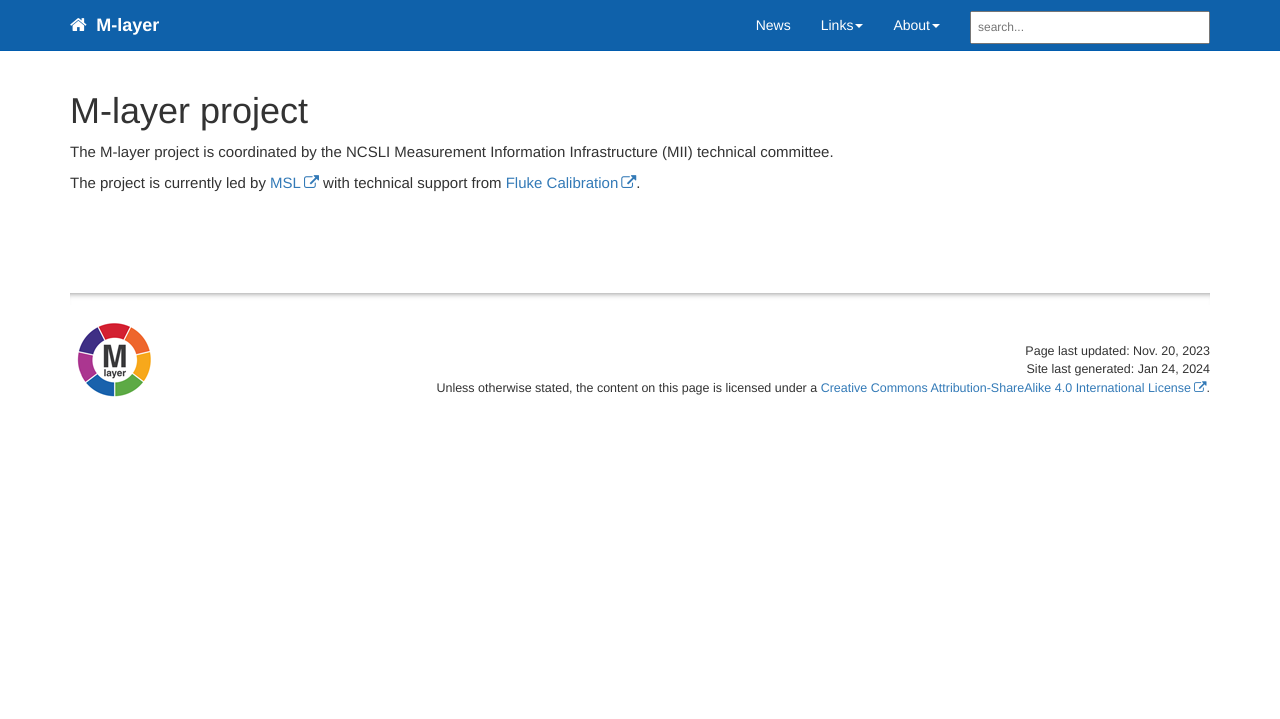
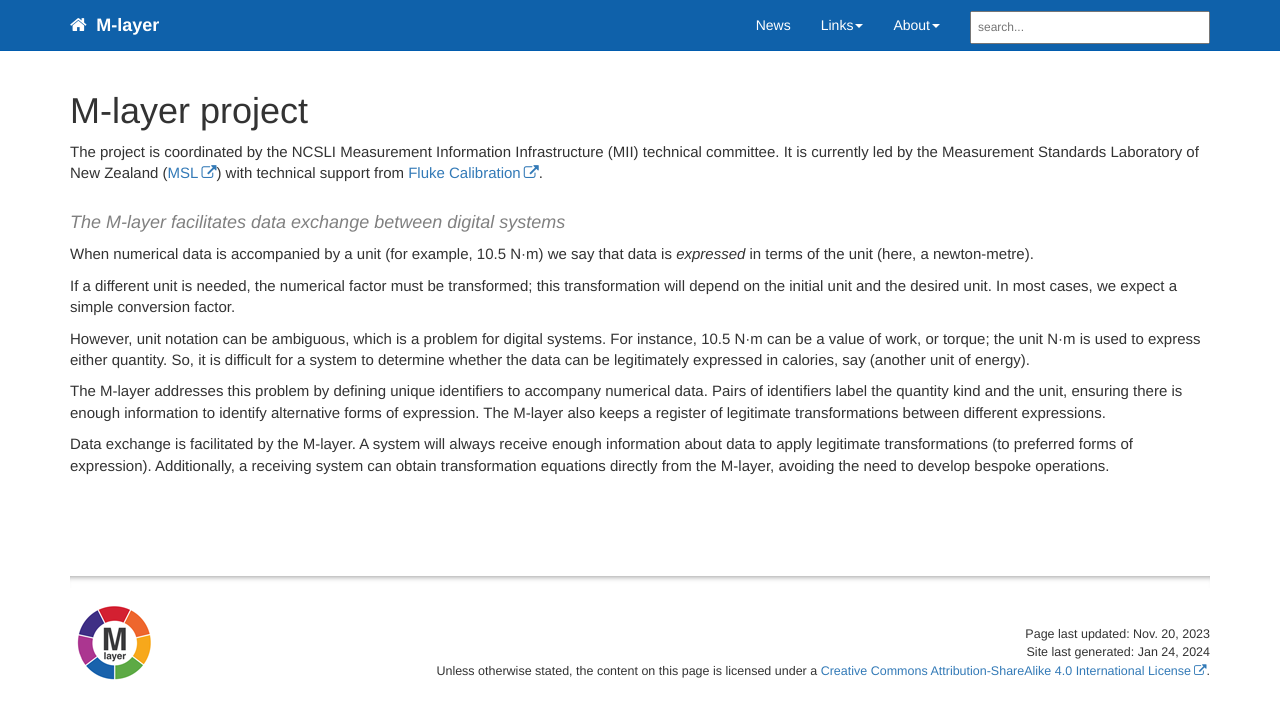
Before and after one commit to mehranmo/mlayer, a Jekyll site: the page built from about.md, in a window 1280 px wide. Shown: the top 719 px of the page. Built offline with Jekyll 4.4.1, drawn with Linux system fonts in a browser that asks for light colours; comment, search, counter and statistics services are not loaded.

Commit message:
Added a little to the About page

```diff
--- a/about.md
+++ b/about.md
@@ -6,6 +6,15 @@ permalink: about.html
 mathjax: true
 last_updated: Nov. 20, 2023
 ---
-The M-layer project is coordinated by the NCSLI Measurement Information Infrastructure (MII) technical committee.
+The project is coordinated by the NCSLI Measurement Information Infrastructure (MII) technical committee. It is currently led by the Measurement Standards Laboratory of New Zealand ([MSL](https://www.measurement.govt.nz)) with technical support from [Fluke Calibration](https://www.flukecal.com/).
 
-The project is currently led by [MSL](https://www.measurement.govt.nz) with technical support from [Fluke Calibration](https://www.flukecal.com/).
+#### The M-layer facilitates data exchange between digital systems
+When numerical data is accompanied by a unit (for example, 10.5 N·m) we say that data is *expressed* in terms of the unit (here, a newton-metre).
+
+If a different unit is needed, the numerical factor must be transformed; this transformation will depend on the initial unit and the desired unit. In most cases, we expect a simple conversion factor.
+
+However, unit notation can be ambiguous, which is a problem for digital systems. For instance, 10.5 N·m can be a value of work, or torque; the unit N·m is used to express either quantity. So, it is difficult for a system to determine whether the data can be legitimately expressed in calories, say (another unit of energy).
+
+The M-layer addresses this problem by defining unique identifiers to accompany numerical data. Pairs of identifiers label the quantity kind and the unit, ensuring there is enough information to identify alternative forms of expression. The M-layer also keeps a register of legitimate transformations between different expressions.
+
+Data exchange is facilitated by the M-layer. A system will always receive enough information about data to apply legitimate transformations (to preferred forms of expression). Additionally, a receiving system can obtain transformation equations directly from the M-layer, avoiding the need to develop bespoke operations.
```
